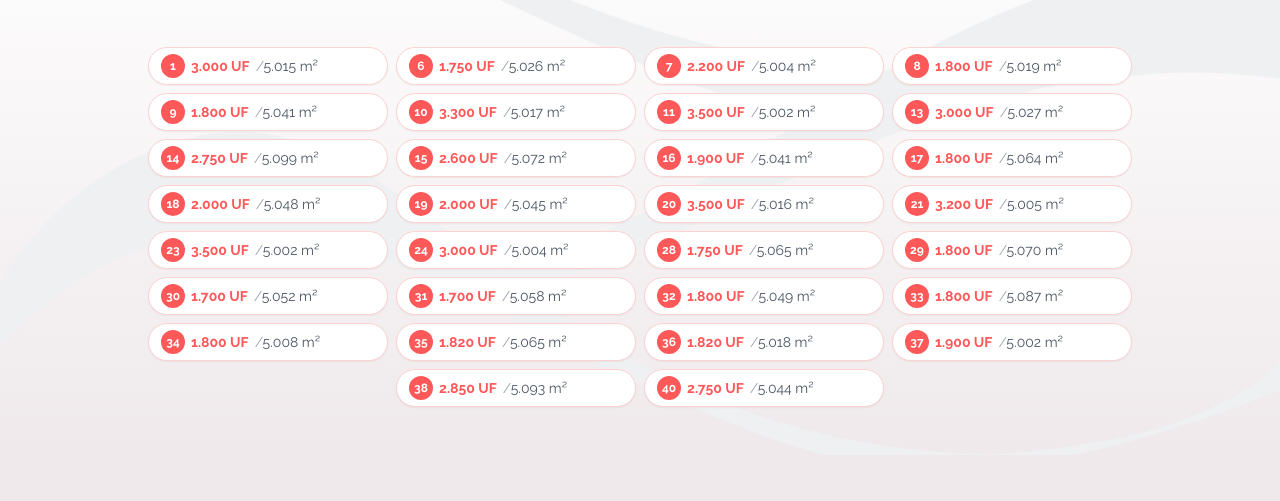
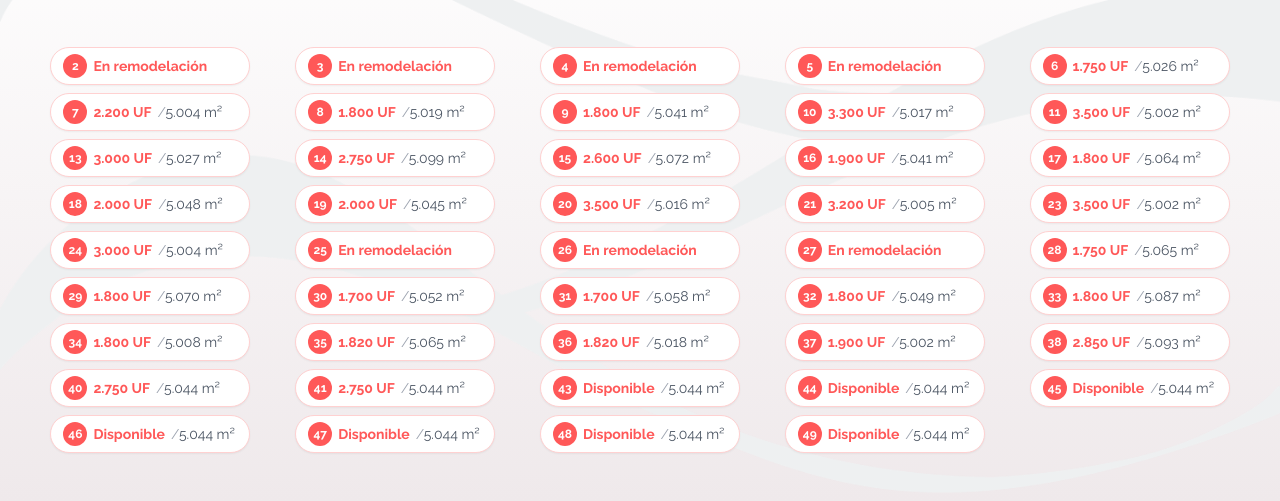
Before and after one commit to pipevera/DunasDePupuya, a Nuxt app: page /El-cardal in a window 1280 px wide. Shown: the part 2073-2574 px from the top of the page. Built offline with nearby package versions, Linux system fonts and the light colour scheme; a web font is replaced by a local one.

Commit message:
:hammer: fix table in mobile

```diff
--- a/app/components/Lightbox.vue
+++ b/app/components/Lightbox.vue
@@ -1,6 +1,5 @@
 <template>
-  <section class="">
-
+  <section>
     <div class="max-w-7xl mx-auto">
       <div class="relative">
         <div class="relative h-64 overflow-hidden rounded-2xl shadow-xl">
--- a/app/components/Table.vue
+++ b/app/components/Table.vue
@@ -1,31 +1,33 @@
 <template>
   <section class="bg-gradient-to-b from-white to-[#EFE9EB] ">
     <div class="bg-[url('/images/backgrounds/ola-2.png')] sm:bg-fixed bg-cover bg-center bg-no-repeat">
-      <div class="px-8" >
+      <div class="">
         <div class="max-w-7xl mx-auto py-12">
-          <h2 v-if="title" class="text-5xl md:text-6xl font-Darina mb-12 text-gray-800 text-center sm:text-start max-w-3xl">
+          <h2 v-if="title"
+            class="text-5xl md:text-6xl font-Darina mb-12 text-gray-800 text-center sm:text-start max-w-3xl">
             {{ title }}
           </h2>
 
-          <div class="flex flex-wrap justify-center gap-2 font-Raleway">
-            <div
-              v-for="(terreno, index) in visibleTerrenos"
-              :key="index"
-              class="inline-flex items-center gap-1.5 rounded-full shadow-sm hover:shadow-md transition-all px-3 py-1.5 text-sm border w-[240px]"
-              :class="terreno.valor === 'vendida' ? 'bg-gray-200 border-gray-300' : 'bg-white border-[#FFD1D1] hover:border-[#FF5858] '"
-            >
+          <div
+            class="grid grid-rows-10 grid-flow-col overflow-x-auto px-8 sm:grid-rows-none sm:grid-flow-row sm:grid-cols-3 md:grid-cols-4 lg:grid-cols-5 sm:justify-items-center sm:overflow-visible gap-2 font-Raleway auto-cols-[200px] sm:auto-cols-auto">
+            <div v-for="(terreno, index) in visibleTerrenos" :key="index"
+              class="inline-flex items-center gap-1.5 rounded-full shadow-sm hover:shadow-md transition-all px-3 py-1.5 text-sm border w-[200px]"
+              :class="terreno.valor === 'vendida' ? 'bg-gray-200 border-gray-300' : 'bg-white border-[#FFD1D1] hover:border-[#FF5858] '">
               <template v-if="terreno.valor === 'vendida'">
-                <span class="flex items-center justify-center w-6 h-6 rounded-full bg-gray-300 text-gray-800 font-bold text-xs">{{ terreno.numero }}</span>
+                <span
+                  class="flex items-center justify-center w-6 h-6 rounded-full bg-gray-300 text-gray-800 font-bold text-xs">{{
+                    terreno.numero }}</span>
                 <span class="text-red-600 font-semibold uppercase text-xs">Vendida</span>
               </template>
 
               <template v-else>
-                <span class="flex items-center justify-center w-6 h-6 rounded-full bg-[#FF5858] text-white font-bold text-xs">{{ terreno.numero }}</span>
+                <span
+                  class="flex items-center justify-center w-6 h-6 rounded-full bg-[#FF5858] text-white font-bold text-xs">{{
+                    terreno.numero }}</span>
                 <span class="text-[#FF5858] font-bold">{{ formatValor(terreno.valor) }}</span>
-                <div v-if="terreno.m2" >
+                <div v-if="terreno.m2">
                   <span class="text-gray-400">/</span>
                   <span class="text-gray-600">{{ terreno.m2.toLocaleString('es-CL') }} m²</span>
-
                 </div>
               </template>
             </div>
--- a/app/data/terrenos.js
+++ b/app/data/terrenos.js
@@ -44,11 +44,11 @@ const terrenos = {
     { numero: 42, valor: 'vendida', m2: '' },
   ],
   elcardal: [
-    { numero: 1, valor: 3000, m2: 5015 },
-    { numero: 2, valor: 'vendida', m2: 5030 },
-    { numero: 3, valor: 'vendida', m2: 5047 },
-    { numero: 4, valor: 'vendida', m2: 5088 },
-    { numero: 5, valor: 'vendida', m2: 5006 },
+    { numero: 1, valor: 'vendida', m2: '' },
+    { numero: 2, valor: 'En remodelación', m2: '' },
+    { numero: 3, valor: 'En remodelación', m2: '' },
+    { numero: 4, valor: 'En remodelación', m2: '' },
+    { numero: 5, valor: 'En remodelación', m2: '' },
     { numero: 6, valor: 1750, m2: 5026 },
     { numero: 7, valor: 2200, m2: 5004 },
     { numero: 8, valor: 1800, m2: 5019 },
@@ -68,9 +68,9 @@ const terrenos = {
     { numero: 22, valor: 'vendida', m2: '' },
     { numero: 23, valor: 3500, m2: 5002 },
     { numero: 24, valor: 3000, m2: 5004 },
-    { numero: 25, valor: 'vendida', m2: 5005 },
-    { numero: 26, valor: 'vendida', m2: 5021 },
-    { numero: 27, valor: 'vendida', m2: 5028 },
+    { numero: 25, valor: 'En remodelación', m2: '' },
+    { numero: 26, valor: 'En remodelación', m2: '' },
+    { numero: 27, valor: 'En remodelación', m2: '' },
     { numero: 28, valor: 1750, m2: 5065 },
     { numero: 29, valor: 1800, m2: 5070 },
     { numero: 30, valor: 1700, m2: 5052 },
@@ -84,6 +84,15 @@ const terrenos = {
     { numero: 38, valor: 2850, m2: 5093 },
     { numero: 39, valor: 'vendida', m2: '' },
     { numero: 40, valor: 2750, m2: 5044 },
+    { numero: 41, valor: 2750, m2: 5044 },
+    { numero: 42, valor: 'vendida', m2: 5044 },
+    { numero: 43, valor: 'Disponible', m2: 5044 },
+    { numero: 44, valor: 'Disponible', m2: 5044 },
+    { numero: 45, valor: 'Disponible', m2: 5044 },
+    { numero: 46, valor: 'Disponible', m2: 5044 },
+    { numero: 47, valor: 'Disponible', m2: 5044 },
+    { numero: 48, valor: 'Disponible', m2: 5044 },
+    { numero: 49, valor: 'Disponible', m2: 5044 },
   ],
   laaguada: [
     { numero: 1, valor: 900, m2: '' },
@@ -119,8 +128,8 @@ const terrenos = {
     { numero: 3, valor: 1802, m2: 5047 },
     { numero: 4, valor: 1802, m2: 5038 },
     { numero: 5, valor: 1802, m2: 5006 },
-    { numero: 6, valor: 1802, m2: 5026 },
-    { numero: 7, valor: 'vendida', m2: 5000 },
+    { numero: 6, valor: 'Reservada', m2: 5026 },
+    { numero: 7, valor: 'vendida', m2: '' },
     { numero: 8, valor: 1678, m2: 5019 },
     { numero: 9, valor: 1678, m2: 5941 },
     { numero: 10, valor: 1678, m2: 5017 },
```
